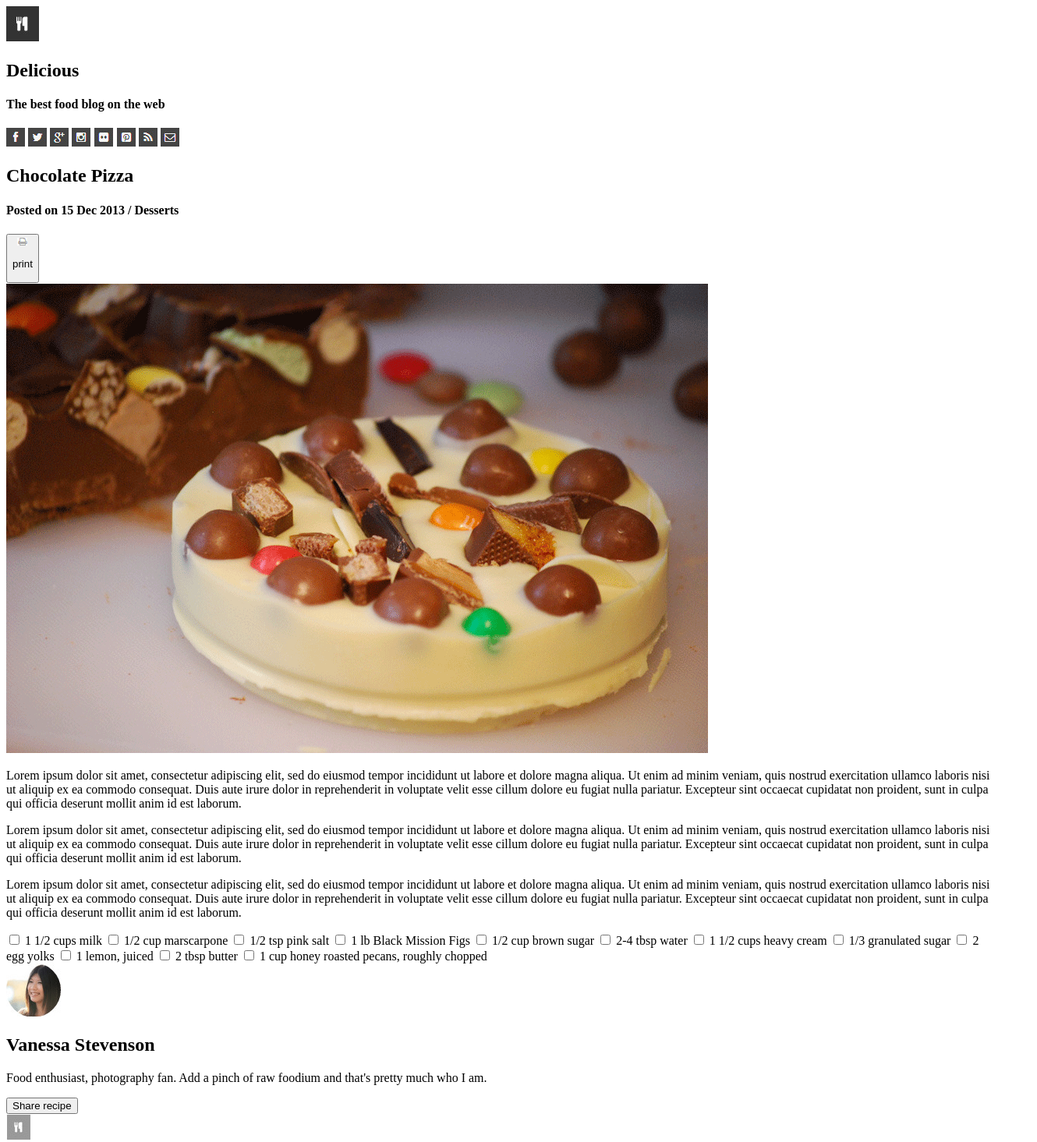
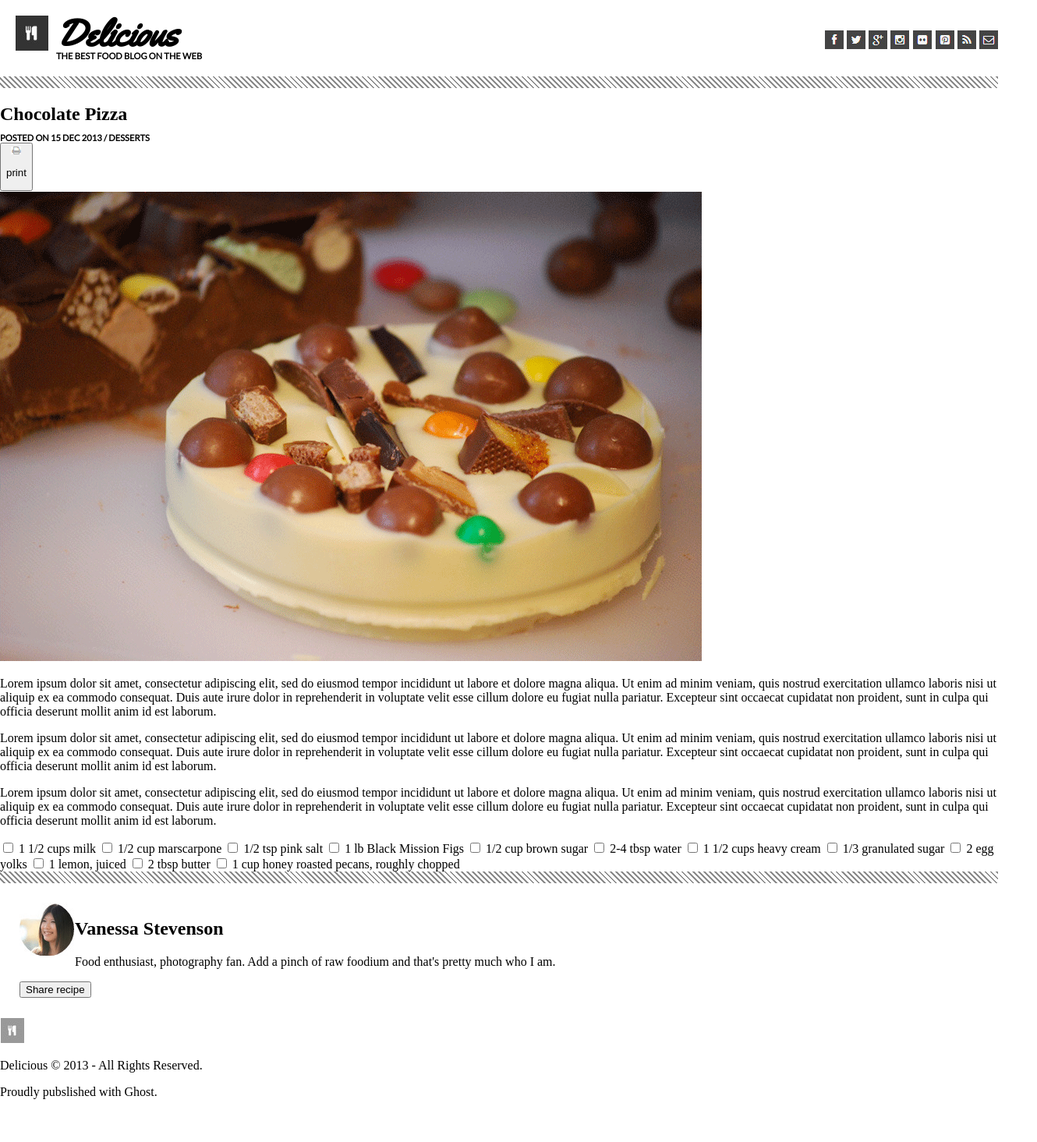
Before and after one commit to nathansandberg/css-fun, a plain HTML site: page index.html in a window 1280 px wide. Shown: the top 1465 px of the page at 78% size, 1330 px wide, since content can reach past the window. After the commit the page ends 1426 px from the top, so only its background shows below. Drawn offline with Linux system fonts and the light colour scheme.

Commit message:
Header, fonts

```diff
--- /dev/null
+++ b/assets/style.css
@@ -0,0 +1,73 @@
+body {
+    padding: 0;
+    margin: 0;
+}
+
+@font-face {
+    font-family: Yellowtail;
+    src:url("Yellowtail-Regular.ttf");
+}
+
+header {
+    background-color: white;
+    position: relative;
+    width: 100%;
+}
+
+#logo {
+    padding:10px 10px 20px 10px;
+    width: 50%;
+}
+
+#logo img{
+    float: left;
+    padding: 10px;
+    padding-bottom: 20px;
+}
+
+h1 {
+    font-family: Yellowtail;
+    font-size: 3em;
+    margin: 0;
+    padding: 0;
+}
+
+h4 { margin: 0;
+    margin-top: -10px;
+    padding : 0;
+    font-family: Lato;
+    text-transform: uppercase;
+    font-size: .7em;
+}
+
+#twits{
+    position: absolute;
+    top: 40%;
+    right: 0%;
+}
+
+.stripe{
+    width: 100%;
+    height: 15px;
+    background: repeating-linear-gradient(
+        45deg,
+        #ffffff,
+        #ffffff 3px,
+        #8c8c8c 2px,
+        #8c8c8c 5px
+    );
+}
+
+#tag{
+    width: 100%;
+    position: relative;
+    padding: 25px;
+}
+
+#tag img{
+    float: left;
+}
+
+h2{
+    padding: ;
+}
--- a/index.html
+++ b/index.html
@@ -2,15 +2,17 @@
 <html>
     <head>
         <title>Chocolate Pizza</title>
+        <link href="https://fonts.googleapis.com/css?family=Lato|Patrick+Hand" rel="stylesheet">
+        <link href="assets/style.css" type="text/css" rel="stylesheet" />
     </head>
     <body>
         <header>
-            <section>
+            <section id="logo">
                 <img src="assets/logo.png" alt="fork and knife logo">
                 <h1>Delicious</h1>
                 <h4>The best food blog on the web</h4>
             </section>
-            <section>
+            <section id="twits">
                 <img src="assets/fb-icon.png" alt="facebook logo">
                 <img src="assets/twit-icon.png" alt="twitter logo">
                 <img src="assets/gp-icon.png" alt="google plus logo">
@@ -21,15 +23,16 @@
                 <img src="assets/mail-icon.png" alt="email icon">
             </section>
         </header>
+        <div class="stripe"></div>
         <article>
-            <header>
+            <section id="title">
                 <h2>Chocolate Pizza</h2>
                 <h4>Posted on 15 Dec 2013 / Desserts</h4>
                 <button>
                     <img src="assets/print-icon.png" alt="print icon">
                     <p>print</p>
                 </button>
-            </header>
+            </section>
             <section>
                 <img src="assets/choco-pizza.png" alt="chocolate cake">
                 <p>
@@ -81,14 +84,15 @@
                     </form>
                 </aside>
             </section>
-            <footer>
+            <div class="stripe"></div>
+            <section id="tag">
                 <img src="assets/van-pic.png" alt="Vanessa Stevenson photo">
                 <h2>Vanessa Stevenson</h2>
                 <p>Food enthusiast, photography fan. Add a pinch of raw foodium and that's pretty much who I am.</p>
                 <button>
                     Share recipe
                 </button>
-            </footer>
+            </section>
         </article>
         <footer>
             <img src="assets/small-logo.png" alt="small knife and fork logo">
```
Also changed, not shown: assets/Yellowtail-Regular.ttf (added).
